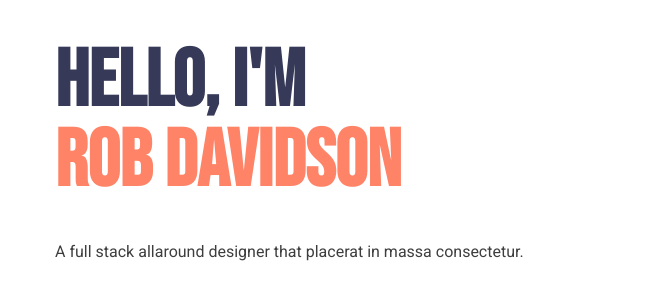
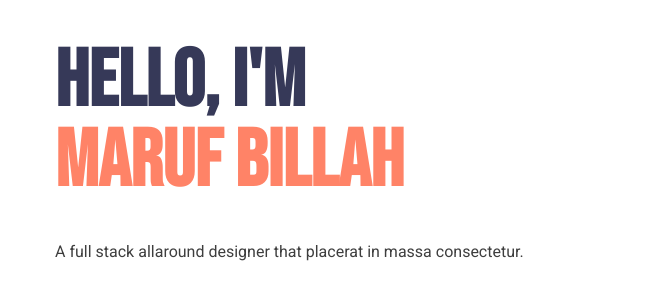
Before and after one commit to marufpbt/personal-website, a plain HTML site: page index.html in a window 1280 px wide. Shown: the part 126-424 px from the top of the page, 0-650 px from the left. Drawn offline with Linux system fonts and the light colour scheme; grey boxes are pictures that could not be loaded.

Commit message:
name added

```diff
--- a/index.html
+++ b/index.html
@@ -35,7 +35,7 @@
 				<div class="wrapper">
 					<div class="half-width">
 						<h1 class="primary-color">hello, i'm</h1>
-						<h1 class="secondary-color">Rob Davidson</h1>
+						<h1 class="secondary-color">maruf billah</h1>
 						<p class="mt-40">A full stack allaround designer that placerat in massa consectetur.</p>
 						<a href="#" class="mt-40 btn btn-style">Hire Me</a>
 					</div>
```
